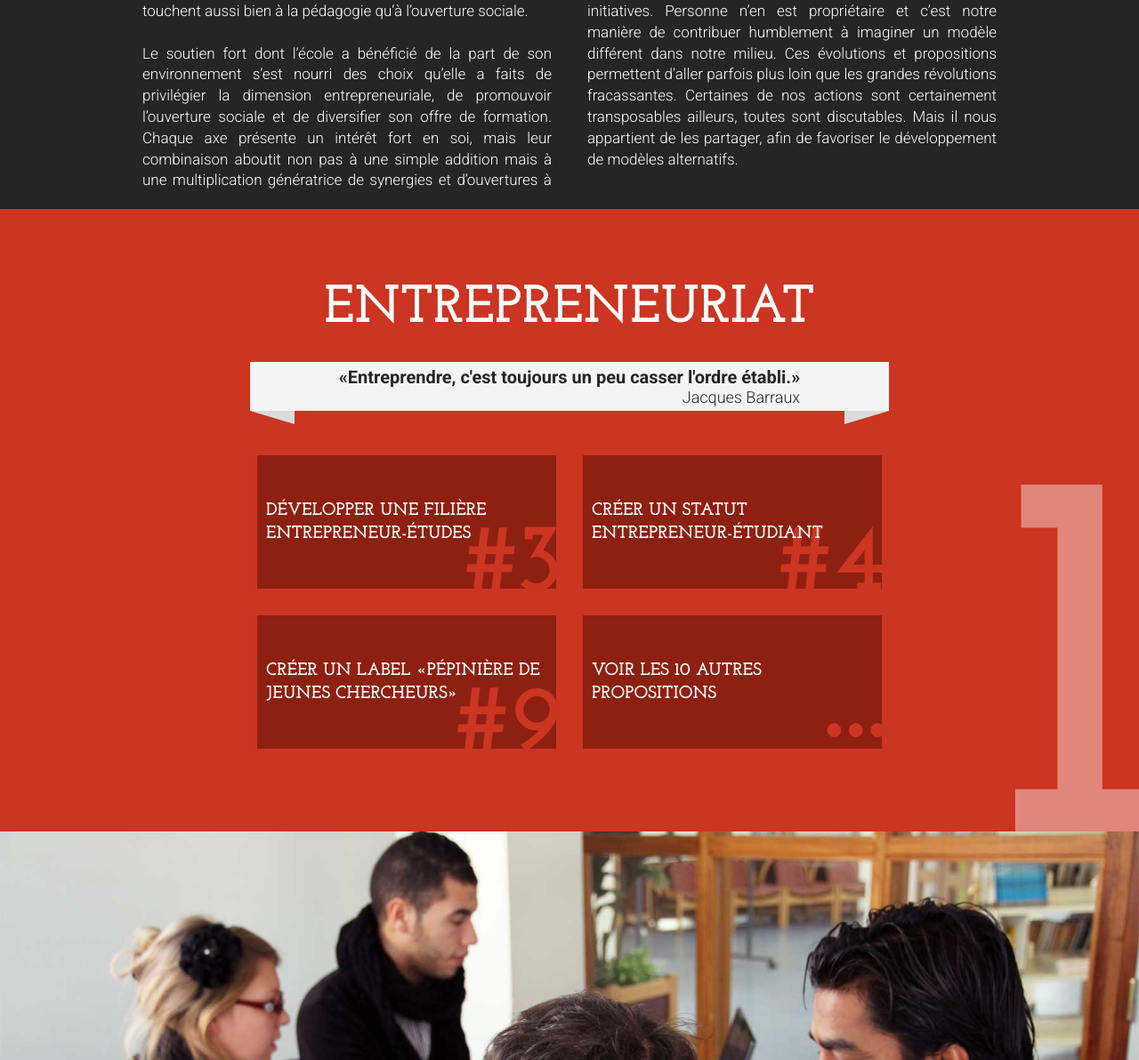
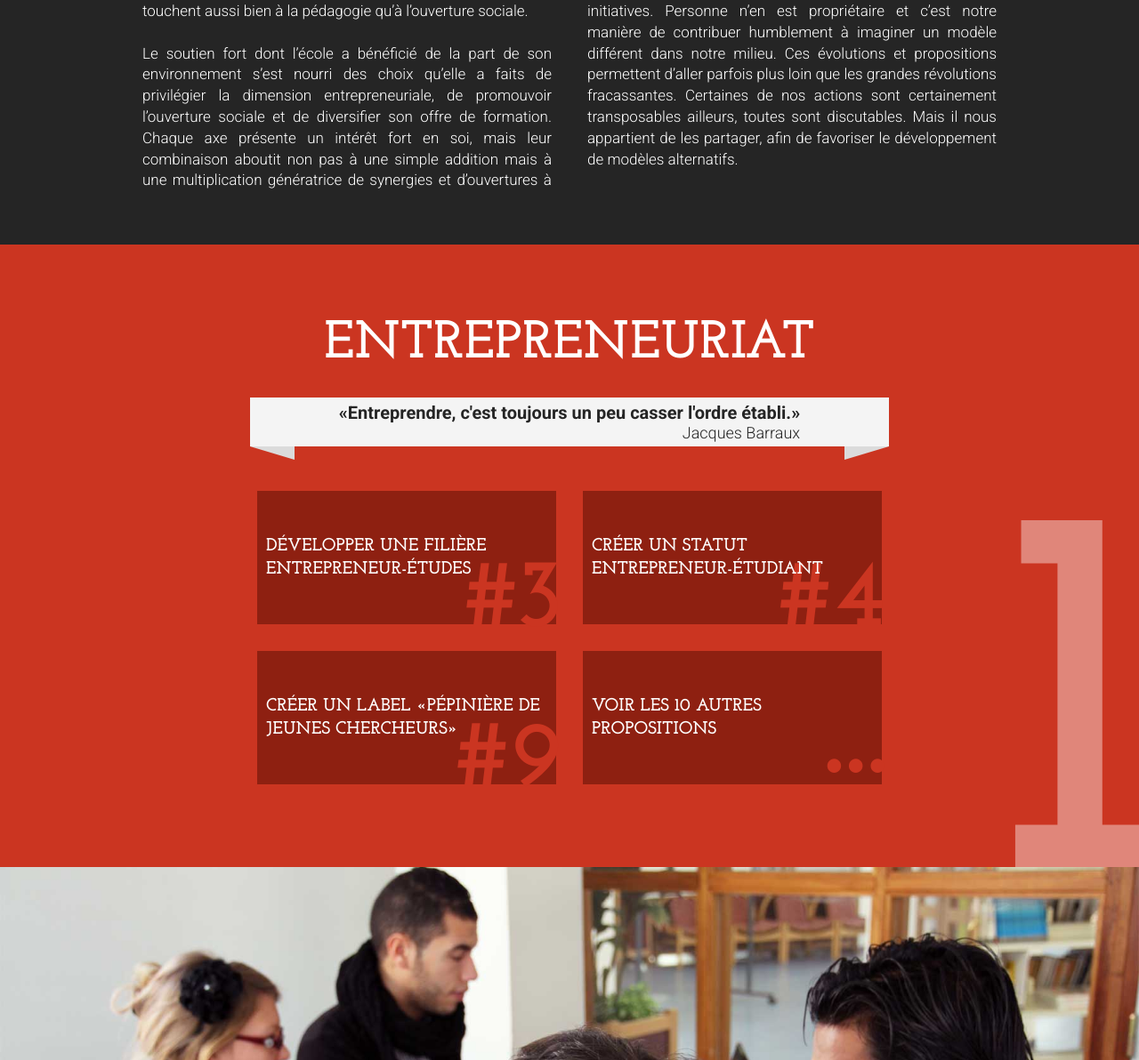
Before and after one commit to Groupe-ESC-Troyes/MixerLesCultures, a PHP site: page / in a window 1280 px wide. Shown: the part 1322-2514 px from the top of the page at 89% size. Run offline with PHP 8.4, Linux system fonts and the light colour scheme; some libraries are stand-ins or nearby versions.

Commit message:
Ajustement de la mise en page

```diff
--- a/css/style.css
+++ b/css/style.css
@@ -930,6 +930,7 @@ section.slide.image > div {
 section.slide div.slide-inner {
   margin: auto;
   padding-top: 40px;
+  padding-bottom: 40px;
 }
 @media only screen and (min-width: 960px) {
   /* line 274, ../scss/style.scss */
@@ -954,7 +955,7 @@ section.slide div.slide-inner {
   }
 }
 
-/* line 293, ../scss/style.scss */
+/* line 294, ../scss/style.scss */
 section.valeur h1 {
   font-size: 60px;
   font-size: 6rem;
@@ -962,7 +963,7 @@ section.valeur h1 {
   margin-bottom: 30px;
 }
 @media (max-width: 767px) {
-  /* line 293, ../scss/style.scss */
+  /* line 294, ../scss/style.scss */
   section.valeur h1 {
     font-size: 40px;
     font-size: 4rem;
@@ -970,12 +971,12 @@ section.valeur h1 {
   }
 }
 @media (max-width: 767px) {
-  /* line 305, ../scss/style.scss */
+  /* line 306, ../scss/style.scss */
   section.valeur h1 span {
     display: block;
   }
 }
-/* line 310, ../scss/style.scss */
+/* line 311, ../scss/style.scss */
 section.valeur blockquote {
   display: inline-block;
   position: relative;
@@ -1018,12 +1019,12 @@ section.valeur blockquote:after {
   border-left-width: 50px;
 }
 @media (max-width: 767px) {
-  /* line 310, ../scss/style.scss */
+  /* line 311, ../scss/style.scss */
   section.valeur blockquote {
     padding: 5px 7%;
   }
 }
-/* line 324, ../scss/style.scss */
+/* line 325, ../scss/style.scss */
 section.valeur cite {
   display: block;
   font-weight: 300;
@@ -1032,14 +1033,14 @@ section.valeur cite {
   font-size: 1.8rem;
   text-align: right;
 }
-/* line 332, ../scss/style.scss */
+/* line 333, ../scss/style.scss */
 section.valeur ul.prop-links {
   margin: 50px auto 0;
   list-style: none;
   text-align: center;
   font-size: 0;
 }
-/* line 338, ../scss/style.scss */
+/* line 339, ../scss/style.scss */
 section.valeur ul.prop-links li {
   display: inline-block;
   width: 35%;
@@ -1049,7 +1050,7 @@ section.valeur ul.prop-links li {
   line-height: 1;
 }
 @media (max-width: 767px) {
-  /* line 338, ../scss/style.scss */
+  /* line 339, ../scss/style.scss */
   section.valeur ul.prop-links li {
     display: block;
     width: 100%;
@@ -1057,7 +1058,7 @@ section.valeur ul.prop-links li {
     margin-left: 0;
   }
 }
-/* line 353, ../scss/style.scss */
+/* line 354, ../scss/style.scss */
 section.valeur ul.prop-links div.wrap {
   display: table;
   width: 100%;
@@ -1068,7 +1069,7 @@ section.valeur ul.prop-links div.wrap {
   -o-transition: all 0.2s ease-in;
   transition: all 0.2s ease-in;
 }
-/* line 360, ../scss/style.scss */
+/* line 361, ../scss/style.scss */
 section.valeur ul.prop-links div.wrap:after {
   content: attr(data-num);
   position: absolute;
@@ -1084,17 +1085,17 @@ section.valeur ul.prop-links div.wrap:after {
   -o-transition: all 0.2s ease-in;
   transition: all 0.2s ease-in;
 }
-/* line 371, ../scss/style.scss */
+/* line 372, ../scss/style.scss */
 section.valeur ul.prop-links div.wrap:hover:after {
   right: 5px;
 }
-/* line 376, ../scss/style.scss */
+/* line 377, ../scss/style.scss */
 section.valeur ul.prop-links div.wrap.plus:after {
   bottom: -25px;
   font-size: 150px;
   font-size: 15rem;
 }
-/* line 381, ../scss/style.scss */
+/* line 382, ../scss/style.scss */
 section.valeur ul.prop-links a {
   position: relative;
   display: table-cell;
@@ -1111,20 +1112,20 @@ section.valeur ul.prop-links a {
   line-height: 1.3em;
   z-index: 10;
 }
-/* line 396, ../scss/style.scss */
+/* line 397, ../scss/style.scss */
 section.valeur ul.prop-links a.long {
   font-size: 18px;
   font-size: 1.8rem;
 }
 @media (min-width: 768px) and (max-width: 959px) {
-  /* line 381, ../scss/style.scss */
+  /* line 382, ../scss/style.scss */
   section.valeur ul.prop-links a {
     font-size: 20px;
     font-size: 2rem;
     line-height: 1.2em;
   }
 }
-/* line 407, ../scss/style.scss */
+/* line 408, ../scss/style.scss */
 section.valeur:after {
   color: rgba(255, 255, 255, 0.4);
   position: absolute;
@@ -1133,7 +1134,7 @@ section.valeur:after {
   z--index: -1;
 }
 @media only screen and (min-width: 960px) {
-  /* line 407, ../scss/style.scss */
+  /* line 408, ../scss/style.scss */
   section.valeur:after {
     font-size: 600px;
     font-size: 60rem;
@@ -1142,7 +1143,7 @@ section.valeur:after {
   }
 }
 @media (min-width: 768px) and (max-width: 959px) {
-  /* line 407, ../scss/style.scss */
+  /* line 408, ../scss/style.scss */
   section.valeur:after {
     font-size: 400px;
     font-size: 40rem;
@@ -1151,38 +1152,38 @@ section.valeur:after {
   }
 }
 @media (max-width: 767px) {
-  /* line 407, ../scss/style.scss */
+  /* line 408, ../scss/style.scss */
   section.valeur:after {
     display: none;
   }
 }
 
-/* line 430, ../scss/style.scss */
+/* line 431, ../scss/style.scss */
 section.plus h1 {
   text-align: center;
   font-size: 70px;
   font-size: 7rem;
 }
-/* line 434, ../scss/style.scss */
+/* line 435, ../scss/style.scss */
 section.plus h2 {
   text-align: center;
 }
-/* line 438, ../scss/style.scss */
+/* line 439, ../scss/style.scss */
 section.plus a.download {
   display: block;
   position: relative;
   width: 200px;
   margin: 40px auto;
 }
-/* line 444, ../scss/style.scss */
+/* line 445, ../scss/style.scss */
 section.plus a.download:hover div {
   background: #485b53;
 }
-/* line 447, ../scss/style.scss */
+/* line 448, ../scss/style.scss */
 section.plus a.download:hover img {
   opacity: 1;
 }
-/* line 451, ../scss/style.scss */
+/* line 452, ../scss/style.scss */
 section.plus a.download img {
   -webkit-box-shadow: 0px 0px 5px #333333;
   -moz-box-shadow: 0px 0px 5px #333333;
@@ -1193,7 +1194,7 @@ section.plus a.download img {
   -o-transition: all 0.2s ease-in;
   transition: all 0.2s ease-in;
 }
-/* line 456, ../scss/style.scss */
+/* line 457, ../scss/style.scss */
 section.plus a.download div {
   position: relative;
   background: #3f5049;
@@ -1239,7 +1240,7 @@ section.plus a.download div:after {
   border-left-width: 50px;
 }
 
-/* line 470, ../scss/style.scss */
+/* line 471, ../scss/style.scss */
 #home {
   -webkit-background-size: cover;
   -moz-background-size: cover;
@@ -1251,31 +1252,31 @@ section.plus a.download div:after {
   background-image: url("../img/home.jpg");
   color: #3f5049;
 }
-/* line 478, ../scss/style.scss */
+/* line 479, ../scss/style.scss */
 #home h1 {
   margin-bottom: 0;
 }
 @media (max-width: 767px) {
-  /* line 478, ../scss/style.scss */
+  /* line 479, ../scss/style.scss */
   #home h1 {
     font-size: 25px;
     font-size: 2.5rem;
   }
 }
-/* line 485, ../scss/style.scss */
+/* line 486, ../scss/style.scss */
 #home h2 {
   font-weight: 400;
   margin-bottom: 50px;
 }
 @media (max-width: 767px) {
-  /* line 485, ../scss/style.scss */
+  /* line 486, ../scss/style.scss */
   #home h2 {
     font-size: 20px;
     font-size: 2rem;
     margin-bottom: 30px;
   }
 }
-/* line 494, ../scss/style.scss */
+/* line 495, ../scss/style.scss */
 #home strong {
   display: block;
   margin: auto;
@@ -1284,13 +1285,13 @@ section.plus a.download div:after {
   font-size: 2.2rem;
 }
 @media (max-width: 767px) {
-  /* line 494, ../scss/style.scss */
+  /* line 495, ../scss/style.scss */
   #home strong {
     font-size: 18px;
     font-size: 1.8rem;
   }
 }
-/* line 505, ../scss/style.scss */
+/* line 506, ../scss/style.scss */
 #home a.download {
   display: block;
   text-align: center;
@@ -1337,17 +1338,17 @@ section.plus a.download div:after {
   border-right-width: 0;
   border-left-width: 50px;
 }
-/* line 518, ../scss/style.scss */
+/* line 519, ../scss/style.scss */
 #home a.download:hover, #home a.download:focus {
   background: #485b53;
 }
 @media (max-width: 767px) {
-  /* line 505, ../scss/style.scss */
+  /* line 506, ../scss/style.scss */
   #home a.download {
     width: 90%;
   }
 }
-/* line 527, ../scss/style.scss */
+/* line 528, ../scss/style.scss */
 #home div.letudiant {
   width: 150px;
   margin: 120px auto 0;
@@ -1357,168 +1358,168 @@ section.plus a.download div:after {
   font-size: 1.6rem;
 }
 @media (max-width: 767px) {
-  /* line 527, ../scss/style.scss */
+  /* line 528, ../scss/style.scss */
   #home div.letudiant {
     font-size: 12px;
     font-size: 1.2rem;
   }
 }
-/* line 538, ../scss/style.scss */
+/* line 539, ../scss/style.scss */
 #home div.letudiant img {
   display: block;
 }
 
-/* line 542, ../scss/style.scss */
+/* line 543, ../scss/style.scss */
 #pourquoi {
   background: #252525;
 }
-/* line 545, ../scss/style.scss */
+/* line 546, ../scss/style.scss */
 #pourquoi h1 span {
   font-weight: 400;
 }
 @media (max-width: 767px) {
-  /* line 545, ../scss/style.scss */
+  /* line 546, ../scss/style.scss */
   #pourquoi h1 span {
     display: block;
   }
 }
 
-/* line 553, ../scss/style.scss */
+/* line 554, ../scss/style.scss */
 #entrepreneur {
   background: #cb3521;
   position: relative;
   overflow: hidden;
 }
-/* line 558, ../scss/style.scss */
+/* line 559, ../scss/style.scss */
 #entrepreneur ul.prop-links div.wrap {
   background: #8e2011;
 }
-/* line 560, ../scss/style.scss */
+/* line 561, ../scss/style.scss */
 #entrepreneur ul.prop-links div.wrap:hover {
   background: #771b0e;
 }
-/* line 564, ../scss/style.scss */
+/* line 565, ../scss/style.scss */
 #entrepreneur ul.prop-links div.wrap:after {
   color: #cb3521;
 }
-/* line 569, ../scss/style.scss */
+/* line 570, ../scss/style.scss */
 #entrepreneur:after {
   content: "1";
 }
 
-/* line 574, ../scss/style.scss */
+/* line 575, ../scss/style.scss */
 #prop1-image > div {
   background-image: url("../img/entrepreneuretudiant.jpg");
 }
 
-/* line 577, ../scss/style.scss */
+/* line 578, ../scss/style.scss */
 #prop2-image > div {
   background-image: url("../img/statut.jpg");
 }
 
-/* line 580, ../scss/style.scss */
+/* line 581, ../scss/style.scss */
 #prop3-image > div {
   background-image: url("../img/pepiniere.jpg");
 }
 
-/* line 585, ../scss/style.scss */
+/* line 586, ../scss/style.scss */
 #prop1,
 #prop2,
 #prop3 {
   background: #cb3521;
 }
 
-/* line 589, ../scss/style.scss */
+/* line 590, ../scss/style.scss */
 #transversalite {
   background: #2145cb;
   position: relative;
   overflow: hidden;
 }
-/* line 594, ../scss/style.scss */
+/* line 595, ../scss/style.scss */
 #transversalite ul.prop-links div.wrap {
   background: #1331a1;
 }
-/* line 596, ../scss/style.scss */
+/* line 597, ../scss/style.scss */
 #transversalite ul.prop-links div.wrap:hover {
   background: #102a8a;
 }
-/* line 600, ../scss/style.scss */
+/* line 601, ../scss/style.scss */
 #transversalite ul.prop-links div.wrap:after {
   color: #2145cb;
 }
-/* line 605, ../scss/style.scss */
+/* line 606, ../scss/style.scss */
 #transversalite:after {
   content: "2";
 }
 
-/* line 611, ../scss/style.scss */
+/* line 612, ../scss/style.scss */
 #prop4,
 #prop5,
 #prop6 {
   background: #2145cb;
 }
 
-/* line 614, ../scss/style.scss */
+/* line 615, ../scss/style.scss */
 #prop4-image > div {
   background-image: url("../img/silos.jpg");
 }
 
-/* line 617, ../scss/style.scss */
+/* line 618, ../scss/style.scss */
 #prop5-image > div {
   background-image: url("../img/theses.jpg");
 }
 
-/* line 620, ../scss/style.scss */
+/* line 621, ../scss/style.scss */
 #prop6-image > div {
   background-image: url("../img/creativite.jpg");
 }
 
-/* line 624, ../scss/style.scss */
+/* line 625, ../scss/style.scss */
 #ouverture {
   background: #ce2c9a;
   position: relative;
   overflow: hidden;
 }
-/* line 629, ../scss/style.scss */
+/* line 630, ../scss/style.scss */
 #ouverture ul.prop-links div.wrap {
   background: #8b1164;
 }
-/* line 631, ../scss/style.scss */
+/* line 632, ../scss/style.scss */
 #ouverture ul.prop-links div.wrap:hover {
   background: #740e54;
 }
-/* line 635, ../scss/style.scss */
+/* line 636, ../scss/style.scss */
 #ouverture ul.prop-links div.wrap:after {
   color: #ce2c9a;
 }
-/* line 640, ../scss/style.scss */
+/* line 641, ../scss/style.scss */
 #ouverture:after {
   content: "3";
 }
 
-/* line 646, ../scss/style.scss */
+/* line 647, ../scss/style.scss */
 #prop7,
 #prop8,
 #prop9 {
   background: #ce2c9a;
 }
 
-/* line 649, ../scss/style.scss */
+/* line 650, ../scss/style.scss */
 #prop7-image > div {
   background-image: url("../img/ouverture.jpg");
 }
 
-/* line 652, ../scss/style.scss */
+/* line 653, ../scss/style.scss */
 #prop8-image > div {
   background-image: url("../img/milieux.jpg");
 }
 
-/* line 655, ../scss/style.scss */
+/* line 656, ../scss/style.scss */
 #prop9-image > div {
   background-image: url("../img/erasmus.jpg");
 }
 
-/* line 661, ../scss/style.scss */
+/* line 662, ../scss/style.scss */
 #plus-entrepreneuriat,
 #plus-transversalite,
 #plus-ouverture {
@@ -1532,67 +1533,67 @@ section.plus a.download div:after {
   background-color: #252525;
 }
 
-/* line 668, ../scss/style.scss */
+/* line 669, ../scss/style.scss */
 #plus-entrepreneuriat {
   background-image: url("../img/fond_entrepreneuriat.jpg");
 }
 
-/* line 671, ../scss/style.scss */
+/* line 672, ../scss/style.scss */
 #plus-transversalite {
   background-image: url("../img/fond_transversalite.jpg");
 }
 
-/* line 674, ../scss/style.scss */
+/* line 675, ../scss/style.scss */
 #plus-ouverture {
   background-image: url("../img/fond_ouverture.jpg");
 }
 
-/* line 678, ../scss/style.scss */
+/* line 679, ../scss/style.scss */
 #debat {
   background: #276440;
 }
-/* line 681, ../scss/style.scss */
+/* line 682, ../scss/style.scss */
 #debat h1 {
   text-align: center;
 }
-/* line 684, ../scss/style.scss */
+/* line 685, ../scss/style.scss */
 #debat h2 {
   text-align: center;
   line-height: 1.5em;
 }
-/* line 688, ../scss/style.scss */
+/* line 689, ../scss/style.scss */
 #debat img {
   display: block;
   margin: 50px auto;
   width: 300px;
 }
 
-/* line 696, ../scss/style.scss */
+/* line 697, ../scss/style.scss */
 #form {
   text-align: center;
   margin: 30px 0 40px;
 }
 
-/* line 700, ../scss/style.scss */
+/* line 701, ../scss/style.scss */
 #form p {
   margin-bottom: 20px;
 }
 
-/* line 703, ../scss/style.scss */
+/* line 704, ../scss/style.scss */
 #form input[type="email"] {
   color: #333;
   padding: 4px 8px;
   border: none;
   width: 250px;
 }
-/* line 709, ../scss/style.scss */
+/* line 710, ../scss/style.scss */
 #form input[type="email"]:focus {
   -webkit-box-shadow: inset 0 0 5px 2px #2965c7;
   -moz-box-shadow: inset 0 0 5px 2px #2965c7;
   box-shadow: inset 0 0 5px 2px #2965c7;
 }
 
-/* line 713, ../scss/style.scss */
+/* line 714, ../scss/style.scss */
 #form input[type="submit"] {
   border: none;
   background-image: -webkit-gradient(linear, 50% 0%, 50% 100%, color-stop(0%, #ed8a1f), color-stop(100%, #e07d12));
@@ -1602,7 +1603,7 @@ section.plus a.download div:after {
   background-image: linear-gradient(top, #ed8a1f, #e07d12);
   padding: 5px 15px;
 }
-/* line 719, ../scss/style.scss */
+/* line 720, ../scss/style.scss */
 #form input[type="submit"]:hover {
   background-image: -webkit-gradient(linear, 50% 0%, 50% 100%, color-stop(0%, #ef9636), color-stop(100%, #ed8a1f));
   background-image: -webkit-linear-gradient(top, #ef9636, #ed8a1f);
--- a/scss/style.scss
+++ b/scss/style.scss
@@ -274,6 +274,7 @@ section.slide.image{
 section.slide div.slide-inner{
 	margin: auto;
 	padding-top: 40px;
+	padding-bottom: 40px;
 
 	@include breakpoint(desktop){
 		width: $media-small-desktop;
```
